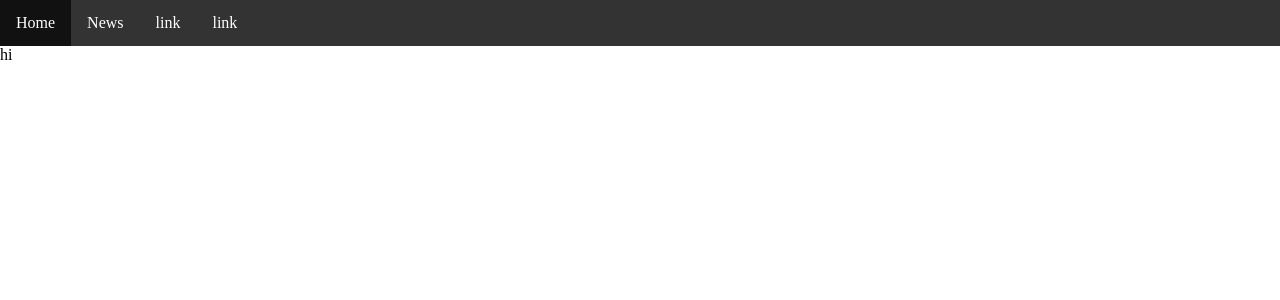
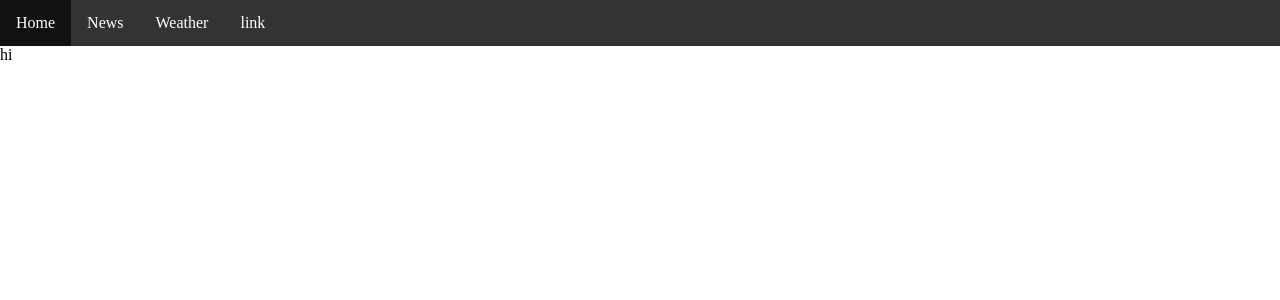
Before and after one commit to GUTS-jpm/jp-connect, a Django app: page / in a window 1280 px wide. Shown: the top 300 px of the page. Run offline with Django 3.2, Linux system fonts and the light colour scheme.

Commit message:
Weather page added

```diff
--- a/jpconnect_project/jpconnect/template/base.html
+++ b/jpconnect_project/jpconnect/template/base.html
@@ -17,9 +17,9 @@
         <ul>
             <li><a href="{% url 'jpconnect:home' %}">Home</a></li>
             <li><a href="{% url 'jpconnect:news' %}">News</a></li>
+            <li><a href="{% url 'jpconnect:weather' %}">Weather</a></li>
             <li><a href="#">link</a></li>
-            <li><a href="#">link</a></li>
-          </ul>
+        </ul>
         {% block body_block %}
         {% endblock %}
     </body>
--- a/jpconnect_project/jpconnect/urls.py
+++ b/jpconnect_project/jpconnect/urls.py
@@ -6,4 +6,5 @@ app_name = 'jpconnect'
 urlpatterns = [
     path('', views.home, name='home'),
     path('news/', views.news, name='news'),
+    path('weather/', views.weather, name='weather'),
 ]
--- a/jpconnect_project/jpconnect/views.py
+++ b/jpconnect_project/jpconnect/views.py
@@ -6,3 +6,6 @@ def home(request):
 
 def news(request):
     return render(request, 'news.html')
+
+def weather(request):
+    return render(request, 'weather.html')
```
Also changed, not shown: jpconnect_project/jpconnect/template/weather.html (+11 -0 lines).
